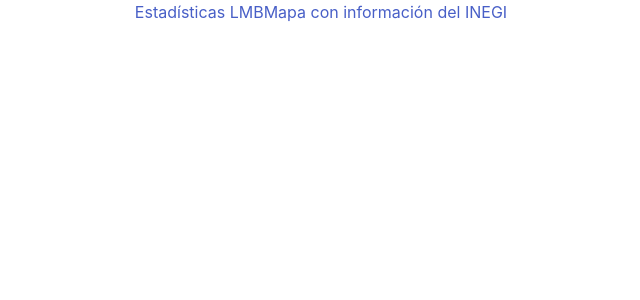
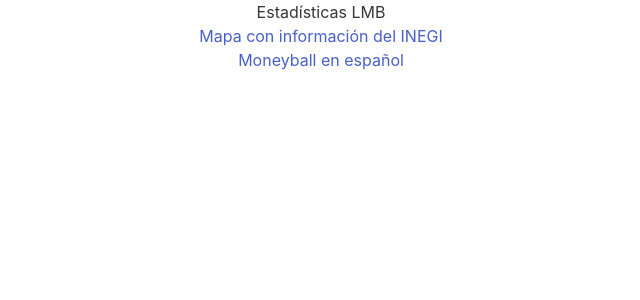
Before and after one commit to DPLATA/mexdata, a React (Create React App) app: page / in a window 1280 px wide. Shown: the top 300 px of the page, without its empty margins (319-959 px from the left). Built offline with nearby package versions, Linux system fonts and the light colour scheme.

Commit message:
add link to money-ball publication; add styling display block for links in home page; remove warning by adding data to useEffect hook dependency array

```diff
--- /dev/null
+++ b/src/pages/Home.css
@@ -0,0 +1,3 @@
+.link{
+    display: block;
+}
--- a/src/pages/Home.js
+++ b/src/pages/Home.js
@@ -1,10 +1,13 @@
+import './Home.css'
 import { Link } from 'react-router-dom'
 
 export const Home = () => {
     return (
     <>
-        <Link to='/lmbstats'>Estadísticas LMB</Link>
-        <Link to='/map'>Mapa con información del INEGI</Link>
+        <Link className="link" to='/lmbstats'>Estadísticas LMB</Link>
+        <Link className="link" to='/map'>Mapa con información del INEGI</Link>
+        <a className="link" href="https://medium.com/moneyball-en-español" target="_blank">Moneyball en español</a>
+        {/*deportes - triatlon - fba*/}
     </>
   )
 }
--- a/src/pages/LMBStatsPage.js
+++ b/src/pages/LMBStatsPage.js
@@ -25,7 +25,7 @@
         }
         getData()
         console.log(data)
-    }, [])
+    }, [data])
 
     return (
         <>
```
